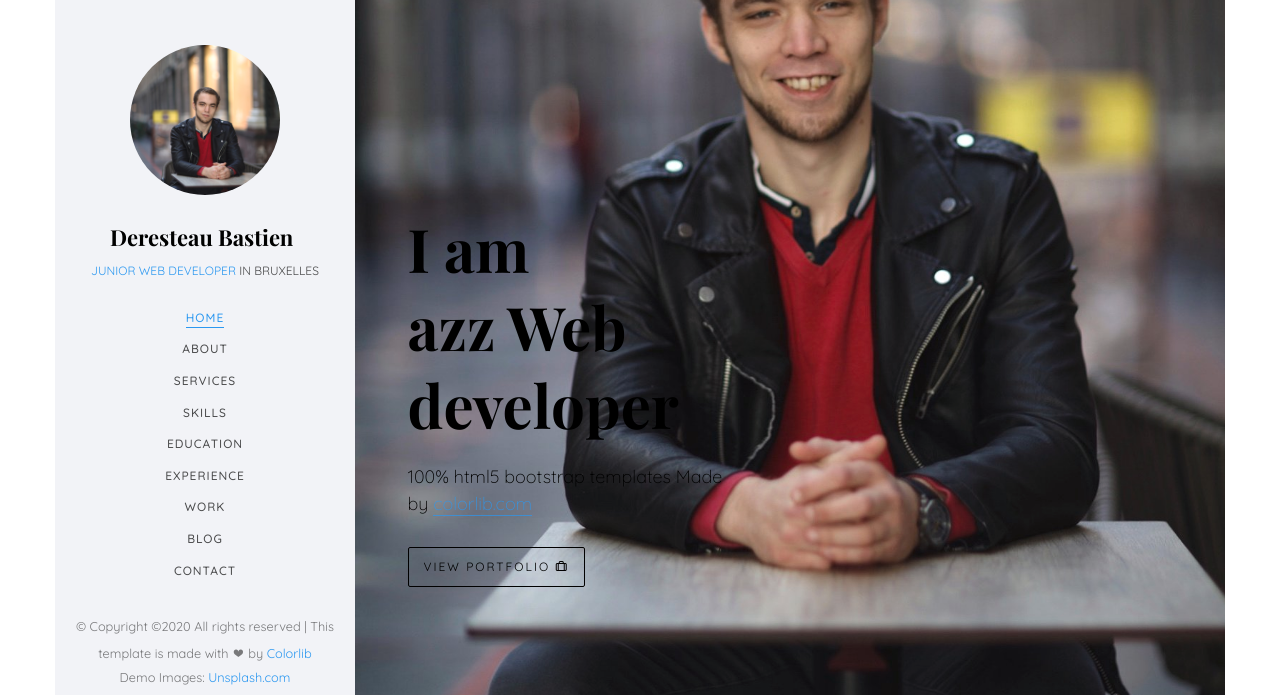
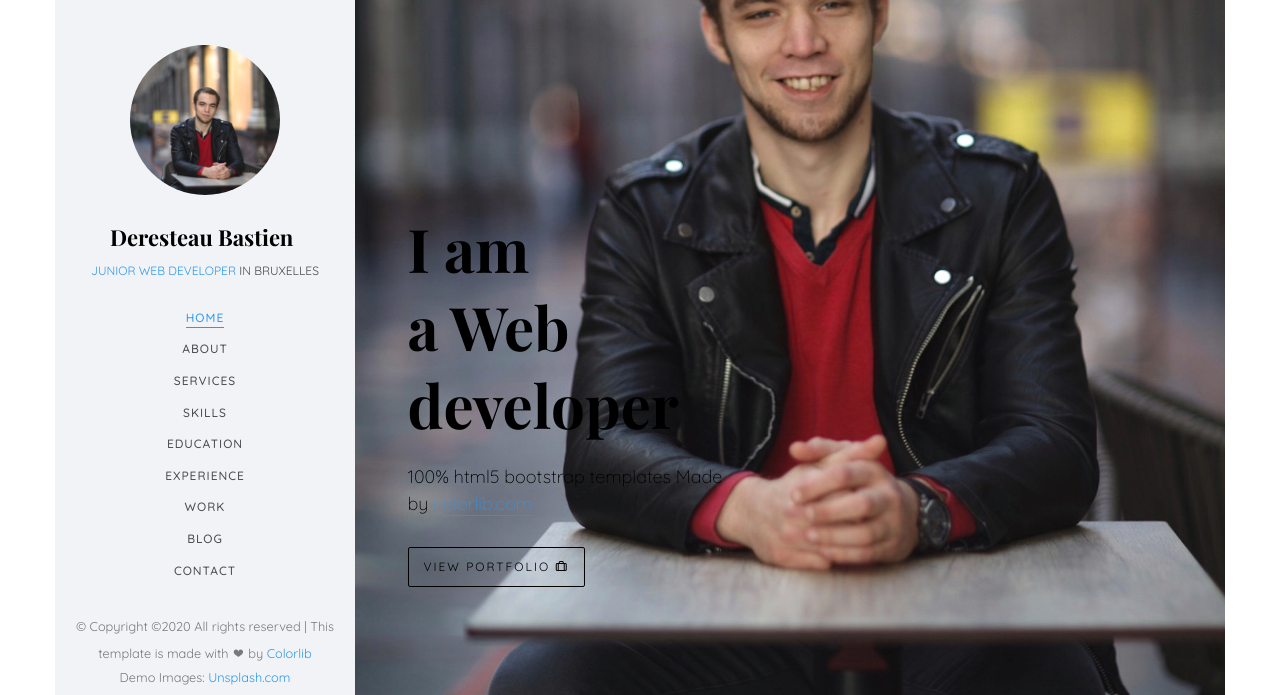
Before and after one commit to loonyT/LatestCV, a plain HTML site: page index.html in a window 1280 px wide. Shown: the top 695 px of the page. Drawn offline with nearby package versions, Linux system fonts and the light colour scheme; files whose address does not match are found by name; a web font is replaced by a local one.

Commit message:
Update index.html

```diff
--- a/index.html
+++ b/index.html
@@ -124,7 +124,7 @@
                                         <div class="col-md-6 col-md-offset-3 col-md-pull-3 col-sm-12 col-xs-12 js-fullheight slider-text">
                                             <div class="slider-text-inner">
                                                 <div class="desc">
-                                                    <h1>I am <br>azz Web developer </h1>
+                                                    <h1>I am <br>a Web developer </h1>
                                                     <h2>100% html5 bootstrap templates Made by <a href="https://colorlib.com/" target="_blank">colorlib.com</a></h2>
                                                     <p><a class="btn btn-primary btn-learn">View Portfolio <i class="icon-briefcase3"></i></a></p>
                                                 </div>
```
